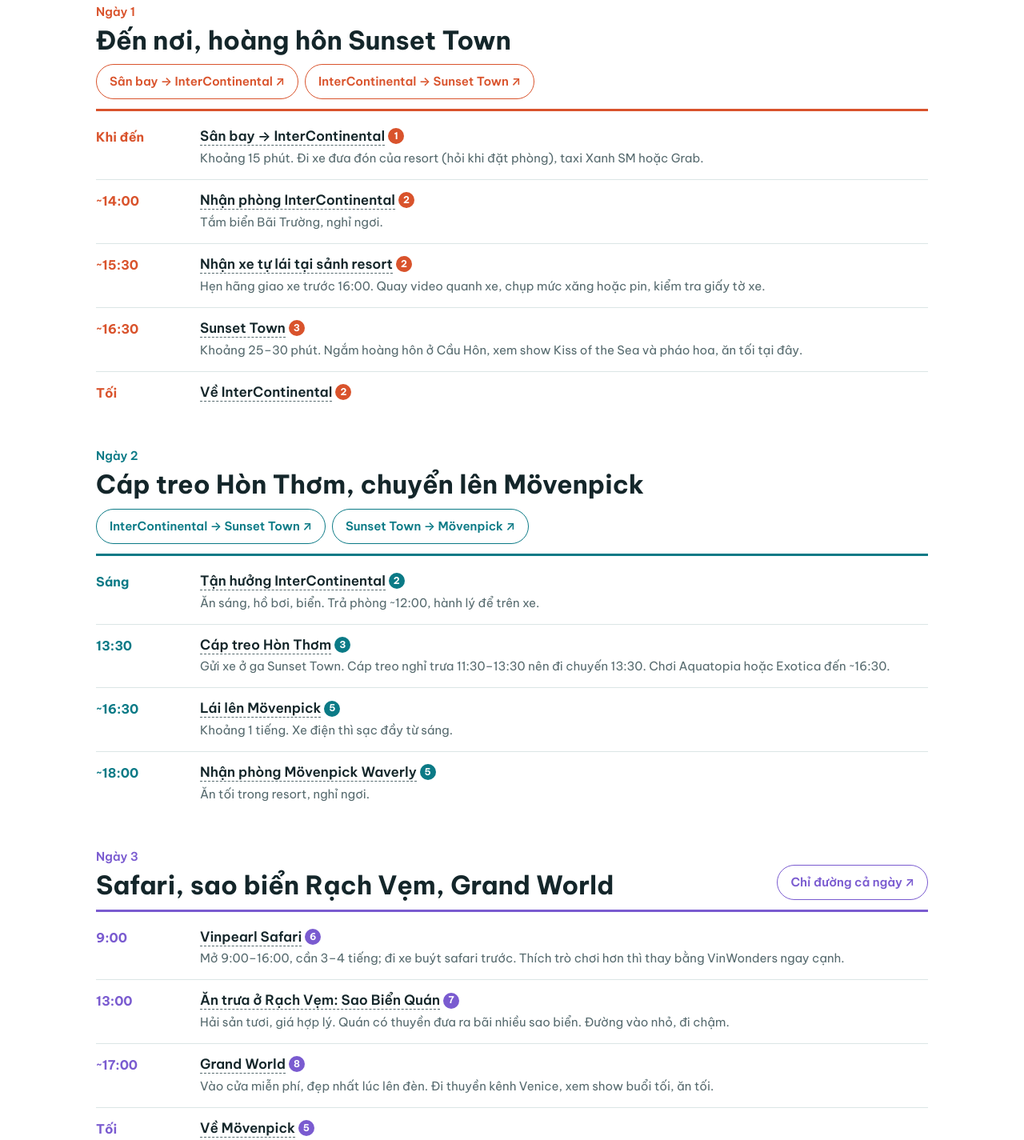
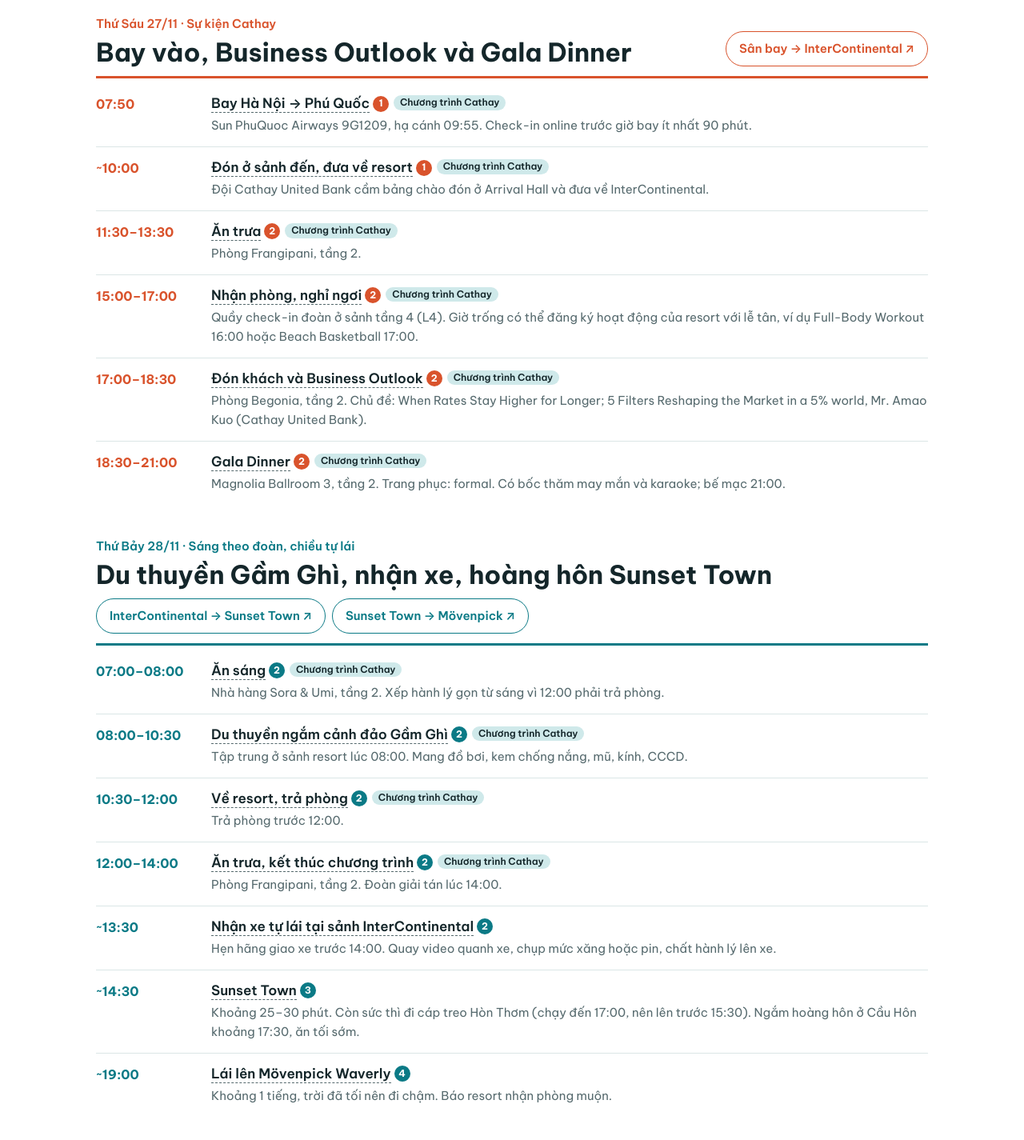
Before and after one commit to tuanmcd/phuquoc, a plain HTML site: page index.html in a window 1280 px wide. Shown: the part 936-2361 px from the top of the page at 80% size. Drawn offline with Linux system fonts and the light colour scheme.

Commit message:
Add files via upload

```diff
--- a/index.html
+++ b/index.html
@@ -66,7 +66,7 @@ button:focus-visible,a:focus-visible{outline:3px solid var(--accent);outline-off
 .btn:hover{background:var(--c);color:var(--bg)}
 .links{display:flex;flex-wrap:wrap;gap:8px}
 .tl{list-style:none;margin:0;padding:0}
-.tl li{display:grid;grid-template-columns:110px minmax(0,1fr);gap:4px 20px;padding:14px 0;border-bottom:1px solid var(--line)}
+.tl li{display:grid;grid-template-columns:124px minmax(0,1fr);gap:4px 20px;padding:14px 0;border-bottom:1px solid var(--line)}
 .tl li:last-child{border-bottom:0}
 .time{font-weight:700;color:var(--c);font-variant-numeric:tabular-nums;white-space:nowrap;font-size:16px}
 .what{display:flex;flex-direction:column;gap:4px}
@@ -74,6 +74,7 @@ button:focus-visible,a:focus-visible{outline:3px solid var(--accent);outline-off
 .what h3 a:hover{border-bottom-style:solid}
 .what p{color:var(--muted);font-size:15px}
 .warn{color:var(--ink);font-weight:600}
+.ev{display:inline-block;font-size:12px;font-weight:600;padding:1px 8px;border-radius:999px;background:var(--sea-soft);color:var(--ink);vertical-align:3px;margin-left:6px;white-space:nowrap}
 
 .alt{background:var(--card)}
 .rent{display:grid;grid-template-columns:repeat(auto-fit,minmax(240px,1fr));gap:16px;margin-top:20px}
@@ -98,11 +99,11 @@ button:focus-visible,a:focus-visible{outline:3px solid var(--accent);outline-off
 <header class="band">
   <div class="wrap">
     <h1>Phú Quốc 4 ngày 3 đêm</h1>
-    <p class="lede">Tự lái, đi từ nam lên bắc đảo: đêm đầu ở Bãi Trường gần sân bay và Sunset Town, hai đêm sau ở Ông Lang gần Grand World, Safari và Rạch Vẹm, nên không phải chạy ngược đường.</p>
+    <p class="lede">27–30/11/2026. Hai ngày đầu theo chương trình Cathay United Bank – Thank You Event 2026 ở InterContinental; từ chiều 28/11 thuê xe tự lái, lên phía tây bắc đảo ở Mövenpick hai đêm.</p>
     <div class="chips">
-      <span class="chip"><b>Đêm 1</b> · InterContinental Phu Quoc Long Beach</span>
-      <span class="chip"><b>Đêm 2–3</b> · Mövenpick Resort Waverly</span>
-      <span class="chip"><b>Xe</b> · nhận tại InterContinental, trả tại sân bay</span>
+      <span class="chip"><b>27/11</b> · InterContinental (theo đoàn Cathay)</span>
+      <span class="chip"><b>28–29/11</b> · Mövenpick Resort Waverly</span><span class="chip"><b>Bay</b> · 9G1209 đi 07:50 · 9G1232 về 17:10</span>
+      <span class="chip"><b>Xe</b> · nhận ở InterContinental 28/11, trả ở sân bay 30/11</span>
     </div>
   </div>
 </header>
@@ -129,7 +130,7 @@ button:focus-visible,a:focus-visible{outline:3px solid var(--accent);outline-off
 <section class="band alt" id="thue-xe">
   <div class="wrap">
     <h2>Thuê xe tự lái</h2>
-    <p class="note" style="margin-top:8px">Thuê khoảng 3 ngày: nhận ở sảnh InterContinental chiều ngày 1, trả ở sân bay ngày 4.</p>
+    <p class="note" style="margin-top:8px">Hai ngày đầu đã có xe đưa đón của đoàn, nên chỉ cần thuê từ khoảng 13:30 ngày 28/11 (nhận ở sảnh InterContinental) đến khoảng 15:15 ngày 30/11 (trả ở sân bay), tức khoảng 2 ngày rưỡi.</p>
     <div class="rent" id="rent"></div>
     <div class="cols">
       <div>
@@ -159,7 +160,7 @@ button:focus-visible,a:focus-visible{outline:3px solid var(--accent);outline-off
     <div>
       <h2>Lưu ý</h2>
       <ul>
-        <li>Cáp treo Hòn Thơm chạy 9:00–11:30 và 13:30–17:00; mua vé online trước để khỏi xếp hàng.</li>
+        <li>Gala Dinner tối 27/11 mặc formal. Du thuyền sáng 28/11 mặc thoải mái, mang đồ bơi, kem chống nắng, mũ, kính và CCCD.</li><li>Cáp treo Hòn Thơm chạy 9:00–11:30 và 13:30–17:00; mua vé online trước để khỏi xếp hàng.</li>
         <li>Giờ show Kiss of the Sea và show ở Grand World có thể đổi; kiểm tra lịch trước ngày đi.</li>
         <li>Mùa sao biển ở Rạch Vẹm khoảng tháng 11–3. Đừng nhấc sao biển khỏi nước.</li>
         <li>Bãi Sao không có trong lịch: nhiều đánh giá gần đây phàn nàn bãi rất nhiều rác.</li>
@@ -171,7 +172,7 @@ button:focus-visible,a:focus-visible{outline:3px solid var(--accent);outline-off
       <ul class="contacts" id="contacts"></ul>
     </div>
   </div>
-  <p class="wrap foot">Giờ mở cửa, giá và đánh giá lấy từ Google Maps và các bài viết tham khảo, có thể đã thay đổi. Giờ giấc trong lịch là gợi ý; chỉnh lại theo giờ bay của bạn.</p>
+  <p class="wrap foot">Giờ mở cửa, giá và đánh giá lấy từ Google Maps và các bài viết tham khảo, có thể đã thay đổi. Lịch sự kiện 27–28/11 và giờ bay lấy từ email và Event Handbook của Cathay United Bank; phần tự túc từ chiều 28/11 là gợi ý.</p>
 </section>
 
 <script>
@@ -179,44 +180,48 @@ button:focus-visible,a:focus-visible{outline:3px solid var(--accent);outline-off
 const S={
   ap:{n:1,name:"Sân bay",lat:10.1628226,lng:103.9980132,d:"1 4",dx:22,dy:8,a:"start",day:1},
   ic:{n:2,name:"InterContinental",lat:10.112443,lng:103.983512,d:"1 2",dx:-22,dy:8,a:"end",day:1},
-  st:{n:3,name:"Sunset Town",lat:10.0269031,lng:104.0079166,d:"1 2",dx:22,dy:6,a:"start",day:1},
-  ht:{n:4,name:"Hòn Thơm",lat:9.9558003,lng:104.0160918,d:"2",dx:22,dy:6,a:"start",day:2},
-  mv:{n:5,name:"Mövenpick",lat:10.2821905,lng:103.9230444,d:"2 3 4",dx:-22,dy:6,a:"end",day:2},
-  sf:{n:6,name:"Vinpearl Safari",lat:10.3370427,lng:103.8914475,d:"3",dx:22,dy:26,a:"start",day:3},
-  rv:{n:7,name:"Rạch Vẹm",lat:10.3761664,lng:103.9395492,d:"3",dx:-22,dy:-12,a:"end",day:3},
-  gw:{n:8,name:"Grand World",lat:10.3283158,lng:103.8627633,d:"3",dx:-22,dy:8,a:"end",day:3},
-  dc:{n:9,name:"Dinh Cậu",lat:10.2178,lng:103.9574,d:"4",dx:-22,dy:6,a:"end",day:4}
+  st:{n:3,name:"Sunset Town",lat:10.0269031,lng:104.0079166,d:"2",dx:22,dy:8,a:"start",day:2},
+  mv:{n:4,name:"Mövenpick",lat:10.2821905,lng:103.9230444,d:"2 3 4",dx:-22,dy:8,a:"end",day:2},
+  sf:{n:5,name:"Vinpearl Safari",lat:10.3370427,lng:103.8914475,d:"3",dx:22,dy:26,a:"start",day:3},
+  rv:{n:6,name:"Rạch Vẹm",lat:10.3761664,lng:103.9395492,d:"3",dx:-22,dy:-12,a:"end",day:3},
+  gw:{n:7,name:"Grand World",lat:10.3283158,lng:103.8627633,d:"3",dx:-22,dy:8,a:"end",day:3},
+  dc:{n:8,name:"Dinh Cậu",lat:10.2178,lng:103.9574,d:"4",dx:-22,dy:8,a:"end",day:4}
 };
 const DAYS=[
- {d:1,c:"--d1",when:"Ngày 1",title:"Đến nơi, hoàng hôn Sunset Town",path:["ap","ic","st","ic"],
-  links:[["Sân bay → InterContinental",["ap","ic"]],["InterContinental → Sunset Town",["ic","st"]]],
+ {d:1,c:"--d1",when:"Thứ Sáu 27/11 · Sự kiện Cathay",title:"Bay vào, Business Outlook và Gala Dinner",path:["ap","ic"],
+  links:[["Sân bay → InterContinental",["ap","ic"]]],
   rows:[
-   ["Khi đến","Sân bay → InterContinental","ap","Khoảng 15 phút. Đi xe đưa đón của resort (hỏi khi đặt phòng), taxi Xanh SM hoặc Grab."],
-   ["~14:00","Nhận phòng InterContinental","ic","Tắm biển Bãi Trường, nghỉ ngơi."],
-   ["~15:30","Nhận xe tự lái tại sảnh resort","ic","Hẹn hãng giao xe trước 16:00. Quay video quanh xe, chụp mức xăng hoặc pin, kiểm tra giấy tờ xe."],
-   ["~16:30","Sunset Town","st","Khoảng 25–30 phút. Ngắm hoàng hôn ở Cầu Hôn, xem show Kiss of the Sea và pháo hoa, ăn tối tại đây."],
-   ["Tối","Về InterContinental","ic",""]]},
- {d:2,c:"--d2",when:"Ngày 2",title:"Cáp treo Hòn Thơm, chuyển lên Mövenpick",path:["ic","st","ht","st","mv"],
+   ["07:50","Bay Hà Nội → Phú Quốc","ap","Sun PhuQuoc Airways 9G1209, hạ cánh 09:55. Check-in online trước giờ bay ít nhất 90 phút.",1],
+   ["~10:00","Đón ở sảnh đến, đưa về resort","ap","Đội Cathay United Bank cầm bảng chào đón ở Arrival Hall và đưa về InterContinental.",1],
+   ["11:30–13:30","Ăn trưa","ic","Phòng Frangipani, tầng 2.",1],
+   ["15:00–17:00","Nhận phòng, nghỉ ngơi","ic","Quầy check-in đoàn ở sảnh tầng 4 (L4). Giờ trống có thể đăng ký hoạt động của resort với lễ tân, ví dụ Full-Body Workout 16:00 hoặc Beach Basketball 17:00.",1],
+   ["17:00–18:30","Đón khách và Business Outlook","ic","Phòng Begonia, tầng 2. Chủ đề: When Rates Stay Higher for Longer; 5 Filters Reshaping the Market in a 5% world, Mr. Amao Kuo (Cathay United Bank).",1],
+   ["18:30–21:00","Gala Dinner","ic","Magnolia Ballroom 3, tầng 2. Trang phục: formal. Có bốc thăm may mắn và karaoke; bế mạc 21:00.",1]]},
+ {d:2,c:"--d2",when:"Thứ Bảy 28/11 · Sáng theo đoàn, chiều tự lái",title:"Du thuyền Gầm Ghì, nhận xe, hoàng hôn Sunset Town",path:["ic","st","mv"],
   links:[["InterContinental → Sunset Town",["ic","st"]],["Sunset Town → Mövenpick",["st","mv"]]],
   rows:[
-   ["Sáng","Tận hưởng InterContinental","ic","Ăn sáng, hồ bơi, biển. Trả phòng ~12:00, hành lý để trên xe."],
-   ["13:30","Cáp treo Hòn Thơm","st","Gửi xe ở ga Sunset Town. Cáp treo nghỉ trưa 11:30–13:30 nên đi chuyến 13:30. Chơi Aquatopia hoặc Exotica đến ~16:30."],
-   ["~16:30","Lái lên Mövenpick","mv","Khoảng 1 tiếng. Xe điện thì sạc đầy từ sáng."],
-   ["~18:00","Nhận phòng Mövenpick Waverly","mv","Ăn tối trong resort, nghỉ ngơi."]]},
- {d:3,c:"--d3",when:"Ngày 3",title:"Safari, sao biển Rạch Vẹm, Grand World",path:["mv","sf","rv","gw","mv"],
+   ["07:00–08:00","Ăn sáng","ic","Nhà hàng Sora & Umi, tầng 2. Xếp hành lý gọn từ sáng vì 12:00 phải trả phòng.",1],
+   ["08:00–10:30","Du thuyền ngắm cảnh đảo Gầm Ghì","ic","Tập trung ở sảnh resort lúc 08:00. Mang đồ bơi, kem chống nắng, mũ, kính, CCCD.",1],
+   ["10:30–12:00","Về resort, trả phòng","ic","Trả phòng trước 12:00.",1],
+   ["12:00–14:00","Ăn trưa, kết thúc chương trình","ic","Phòng Frangipani, tầng 2. Đoàn giải tán lúc 14:00.",1],
+   ["~13:30","Nhận xe tự lái tại sảnh InterContinental","ic","Hẹn hãng giao xe trước 14:00. Quay video quanh xe, chụp mức xăng hoặc pin, chất hành lý lên xe."],
+   ["~14:30","Sunset Town","st","Khoảng 25–30 phút. Còn sức thì đi cáp treo Hòn Thơm (chạy đến 17:00, nên lên trước 15:30). Ngắm hoàng hôn ở Cầu Hôn khoảng 17:30, ăn tối sớm."],
+   ["~19:00","Lái lên Mövenpick Waverly","mv","Khoảng 1 tiếng, trời đã tối nên đi chậm. Báo resort nhận phòng muộn."]]},
+ {d:3,c:"--d3",when:"Chủ Nhật 29/11",title:"Safari, sao biển Rạch Vẹm, Grand World",path:["mv","sf","rv","gw","mv"],
   links:[["Chỉ đường cả ngày",["mv","sf","rv","gw","mv"]]],
   rows:[
    ["9:00","Vinpearl Safari","sf","Mở 9:00–16:00, cần 3–4 tiếng; đi xe buýt safari trước. Thích trò chơi hơn thì thay bằng VinWonders ngay cạnh."],
    ["13:00","Ăn trưa ở Rạch Vẹm: Sao Biển Quán","rv","Hải sản tươi, giá hợp lý. Quán có thuyền đưa ra bãi nhiều sao biển. Đường vào nhỏ, đi chậm."],
    ["~17:00","Grand World","gw","Vào cửa miễn phí, đẹp nhất lúc lên đèn. Đi thuyền kênh Venice, xem show buổi tối, ăn tối."],
    ["Tối","Về Mövenpick","mv","Khoảng 20 phút."]]},
- {d:4,c:"--d4",when:"Ngày 4",title:"Dương Đông, trả xe, bay về",path:["mv","dc","ap"],
+ {d:4,c:"--d4",when:"Thứ Hai 30/11",title:"Dương Đông, trả xe, bay về",path:["mv","dc","ap"],
   links:[["Mövenpick → Dinh Cậu → Sân bay",["mv","dc","ap"]]],
   rows:[
-   ["Sáng","Thư giãn ở Mövenpick","mv","Trả phòng ~11:00–12:00."],
-   ["~12:30","Dinh Cậu","dc","Khoảng 20 phút. Đền thờ trên mỏm đá, view biển, ngay trung tâm Dương Đông."],
-   ["13:00","Ăn trưa: Hải sản Động Tôm Hùm","dc","Chọn hải sản sống, báo giá trước khi chế biến. Bình dân hơn: Phượng Hoàng hoặc Xin Chào. Mua nước mắm, tiêu làm quà quanh Dương Đông."],
-   ["Trước giờ bay","Trả xe ở sân bay","ap","Khoảng 20–25 phút từ Dương Đông. Đổ xăng hoặc sạc trước, có mặt trước giờ bay ít nhất 1,5 tiếng."]]}
+   ["Sáng","Thư giãn ở Mövenpick","mv","Trả phòng ~11:30."],
+   ["~12:00","Dinh Cậu","dc","Khoảng 20 phút. Đền thờ trên mỏm đá, view biển, ngay trung tâm Dương Đông."],
+   ["12:30","Ăn trưa: Hải sản Động Tôm Hùm","dc","Chọn hải sản sống, báo giá trước khi chế biến. Bình dân hơn: Phượng Hoàng hoặc Xin Chào. Mua nước mắm, tiêu làm quà quanh Dương Đông."],
+   ["~15:15","Trả xe ở sân bay","ap","Khoảng 20–25 phút từ Dương Đông. Đổ xăng hoặc sạc trước. Mật ong Rose Myrtle (quà của sự kiện) phải để trong hành lý ký gửi."],
+   ["17:10","Bay Phú Quốc → Hà Nội","ap","Sun PhuQuoc Airways 9G1232, hạ cánh 19:15. Check-in online trước giờ bay ít nhất 90 phút."]]}
 ];
 const RENT=[
  {name:"Mioto",tag:"Ứng dụng đặt xe tự lái",phone:"1900 9217",text:"Mọi xe có bảo hiểm vật chất MIC; nếu chủ xe không liên lạc được, Mioto hỗ trợ đổi xe và chuyển cọc. Hotline 9:00–21:00. Chọn Phú Quốc và đúng ngày để xem xe giao được tận resort."},
@@ -225,7 +230,7 @@ const RENT=[
  {name:"KaneEv",tag:"5,0★ · 13 đánh giá · mở 24h",phone:"0947 668 770",text:"Khách khen hợp đồng rõ ràng, giao xe đúng giờ, xe mới."},
  {name:"Kiên Giang Xanh",tag:"Hãng lâu năm, có xe xăng",phone:"",text:"Số 73 Trần Hưng Đạo, Phú Quốc. Hợp nếu muốn sedan hoặc xe 7 chỗ thay vì xe điện nhỏ."}
 ];
-const CONTACTS=[["InterContinental Phu Quoc","0297 3978 888"],["Mövenpick Resort Waverly","0297 2699 999"],["Taxi Xanh SM","1900 2088"],["Sao Biển Quán (Rạch Vẹm)","0948 766 281"],["Hải sản Động Tôm Hùm","0842 509 840"]];
+const CONTACTS=[["Hỗ trợ sự kiện: Ms. Thuý Tô","0935 386 639"],["Hỗ trợ chuyến bay: Mr. Truyền Đặng","0906 950 528"],["InterContinental Phu Quoc","0297 3978 888"],["Mövenpick Resort Waverly","0297 2699 999"],["Taxi Xanh SM","1900 2088"],["Sao Biển Quán (Rạch Vẹm)","0948 766 281"],["Hải sản Động Tôm Hùm","0842 509 840"]];
 
 const ll=k=>`${S[k].lat},${S[k].lng}`;
 const pin=k=>`https://www.google.com/maps/search/?api=1&query=${ll(k)}`;
@@ -265,7 +270,7 @@ document.getElementById("days").innerHTML=DAYS.map(day=>`
  <section class="day" id="ngay-${day.d}" style="--c:var(${day.c})">
   <div class="dayhead"><div style="display:flex;flex-direction:column;gap:6px"><span class="when">${day.when}</span><h2>${esc(day.title)}</h2></div>
    <div class="links">${day.links.map(([t,ids])=>`<a class="btn" href="${dir(ids)}" target="_blank" rel="noopener">${esc(t)} ↗</a>`).join("")}</div></div>
-  <ol class="tl">${day.rows.map(([t,name,id,note])=>`<li><span class="time">${esc(t)}</span><div class="what"><h3><a href="${pin(id)}" target="_blank" rel="noopener">${esc(name)}</a> <span class="dot" style="background:var(${day.c});width:20px;height:20px;vertical-align:2px">${S[id].n}</span></h3>${note?`<p>${esc(note)}</p>`:""}</div></li>`).join("")}</ol>
+  <ol class="tl">${day.rows.map(([t,name,id,note,ev])=>`<li><span class="time">${esc(t)}</span><div class="what"><h3><a href="${pin(id)}" target="_blank" rel="noopener">${esc(name)}</a> <span class="dot" style="background:var(${day.c});width:20px;height:20px;vertical-align:2px">${S[id].n}</span>${ev?`<span class="ev">Chương trình Cathay</span>`:""}</h3>${note?`<p>${esc(note)}</p>`:""}</div></li>`).join("")}</ol>
  </section>`).join("");
 
 /* copy helper */
```
